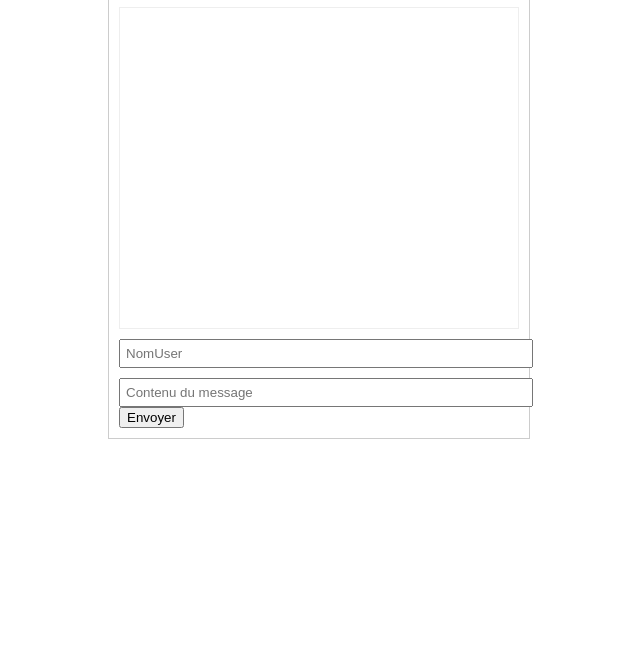
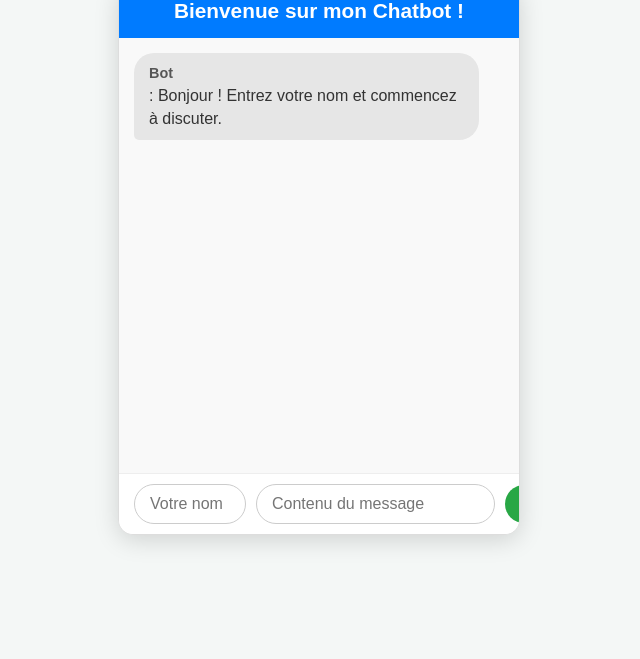
Before and after one commit to Tazxor/chatbot-user, a website: page public/index.html in a window 1280 px wide. Shown: the part 141-800 px from the top of the page, without its empty margins (321-961 px from the left). Drawn offline with nearby package versions, Linux system fonts and the light colour scheme; no server answers.

Commit message:
commit2
21/11/2025

```diff
--- a/public/index.html
+++ b/public/index.html
@@ -4,30 +4,135 @@
 <head>
     <meta charset="UTF-8">
     <meta name="viewport" content="width=device-width, initial-scale=1.0">
-    <title>Chatbot</title>
+    <title>Chatbot Stylisé</title>
     <style>
+        /* Réinitialisation de base */
         body {
-            font-family: sans-serif;
+            font-family: 'Arial', sans-serif;
+            background-color: #f4f7f6; /* Arrière-plan clair pour le corps */
+            display: flex;
+            justify-content: center;
+            align-items: center;
+            min-height: 100vh;
+            margin: 0;
         }
 
+        /* Conteneur principal du Chat (Adapté de .chat-container) */
         .chat-container {
             width: 400px;
-            margin: 20px auto;
-            border: 1px solid #ccc;
-            padding: 10px;
+            height: 550px; /* Augmenté pour l'esthétique */
+            border: 1px solid #ddd;
+            border-radius: 15px;
+            box-shadow: 0 5px 25px rgba(0, 0, 0, 0.15); /* Ombre plus marquée */
+            display: flex;
+            flex-direction: column;
+            overflow: hidden;
+            background-color: white;
         }
 
+        /* Titre */
+        .chat-container h1 {
+            background-color: #007bff;
+            color: white;
+            padding: 15px;
+            margin: 0;
+            text-align: center;
+            font-size: 1.3em;
+            border-top-left-radius: 15px;
+            border-top-right-radius: 15px;
+        }
+
+        /* Zone d'affichage des messages (Adapté de .messages) */
         .messages {
-            height: 300px;
+            flex-grow: 1;
+            padding: 15px;
             overflow-y: scroll;
-            border: 1px solid #eee;
+            /* Retire la bordure redondante */
+            border: none;
+            background-color: #f9f9f9;
+        }
+
+        /* Style des messages individuels */
+        .message {
+            margin-bottom: 12px;
+            padding: 10px 15px;
+            max-width: 85%;
+            border-radius: 20px;
+            line-height: 1.4;
+            word-wrap: break-word;
+            clear: both; /* Pour gérer l'alignement flottant */
+        }
+
+        /* Style des messages de l'utilisateur (sera ajouté en JS) */
+        .message.user {
+            background-color: #007bff;
+            color: white;
+            float: right;
+            margin-left: auto;
+            border-bottom-right-radius: 5px;
+        }
+
+        /* Style des messages des autres utilisateurs/bot */
+        .message.other {
+            background-color: #e6e6e6;
+            color: #333;
+            float: left;
+            margin-right: auto;
+            border-bottom-left-radius: 5px;
+        }
+
+        /* Style du nom de l'expéditeur */
+        .message strong {
+            display: block;
+            font-size: 0.9em;
+            margin-bottom: 2px;
+            opacity: 0.8;
+        }
+
+        /* Formulaire et zone de saisie */
+        #chatForm {
+            display: flex;
             padding: 10px;
+            border-top: 1px solid #eee;
+            background-color: white;
+            align-items: center;
         }
 
         .input-box {
-            width: 100%;
-            padding: 5px;
-            margin-top: 10px;
+            /* Adapté pour s'intégrer dans le flex */
+            padding: 10px 15px;
+            border: 1px solid #ccc;
+            border-radius: 20px;
+            font-size: 1em;
+            margin: 0 5px;
+            outline: none;
+        }
+
+        #name {
+            width: 80px; /* Petit champ pour le nom */
+            flex-shrink: 0;
+        }
+
+        #inputMessage {
+            flex-grow: 1; /* Champ de message prend l'espace */
+            margin-right: 10px;
+        }
+
+        /* Bouton d'envoi */
+        #chatForm button {
+            background-color: #28a745;
+            color: white;
+            border: none;
+            border-radius: 20px;
+            padding: 10px 15px;
+            cursor: pointer;
+            font-size: 1em;
+            font-weight: bold;
+            transition: background-color 0.3s ease;
+        }
+
+        #chatForm button:hover {
+            background-color: #218838;
         }
     </style>
 </head>
@@ -37,11 +142,13 @@
     <div class="chat-container">
         <h1>Bienvenue sur mon Chatbot !</h1>
 
-        <div class="messages" id="messages"></div>
+        <div class="messages" id="messages">
+            <div class="message other"><strong>Bot</strong>: Bonjour ! Entrez votre nom et commencez à discuter.</div>
+        </div>
 
         <form id="chatForm">
-            <input type="text" id="name" class="input-box" placeholder="NomUser">
-            <input type="text" id="inputMessage" class="input-box" placeholder="Contenu du message">
+            <input type="text" id="name" class="input-box" placeholder="Votre nom" required>
+            <input type="text" id="inputMessage" class="input-box" placeholder="Contenu du message" required>
             <button type="submit">Envoyer</button>
         </form>
     </div>
@@ -49,18 +156,27 @@
     <script src="/socket.io/socket.io.js"></script>
 
     <script>
-
         const socket = io();
         const messagesDiv = document.getElementById("messages");
         const inputMessage = document.getElementById("inputMessage");
         const nameInput = document.getElementById("name");
         const form = document.getElementById("chatForm");
 
-
-        // Fonction d'affichage des messages
+        // Fonction d'affichage des messages MISE À JOUR pour le style
         function appendMessage(sender, message) {
             const messageElement = document.createElement("div");
-            messageElement.textContent = `${sender}: ${message}`;
+
+            // Détermine si c'est le message de l'utilisateur actuel (à améliorer si possible,
+            // mais ici on suppose que l'utilisateur local est toujours "user")
+            // REMARQUE: Dans un chat réel, vous vérifieriez l'ID du socket ou l'authentification
+            const isLocalUser = (sender === nameInput.value.trim() && sender !== "Bot");
+
+            messageElement.classList.add("message");
+            messageElement.classList.add(isLocalUser ? "user" : "other");
+
+            // Création du contenu avec le nom en gras
+            messageElement.innerHTML = `<strong>${sender}</strong>: ${message}`;
+
             messagesDiv.appendChild(messageElement);
             messagesDiv.scrollTop = messagesDiv.scrollHeight; // Auto-scroll
         }
@@ -74,12 +190,13 @@
         form.addEventListener("submit", (e) => {
             e.preventDefault();
 
-            const sender = nameInput.value.trim();
+            const sender = nameInput.value.trim() || "Anonyme"; // Utilise Anonyme si vide
             const message = inputMessage.value.trim();
 
-            if (!sender || !message) return;
+            if (!message) return; // Le nom peut être "Anonyme", mais le message doit exister
 
-            // Affichage côté client
+            // Affichage côté client (pour l'utilisateur local)
+            // L'ajout de cette ligne assure que le message est bien stylisé comme 'user'
             appendMessage(sender, message);
 
 
```
